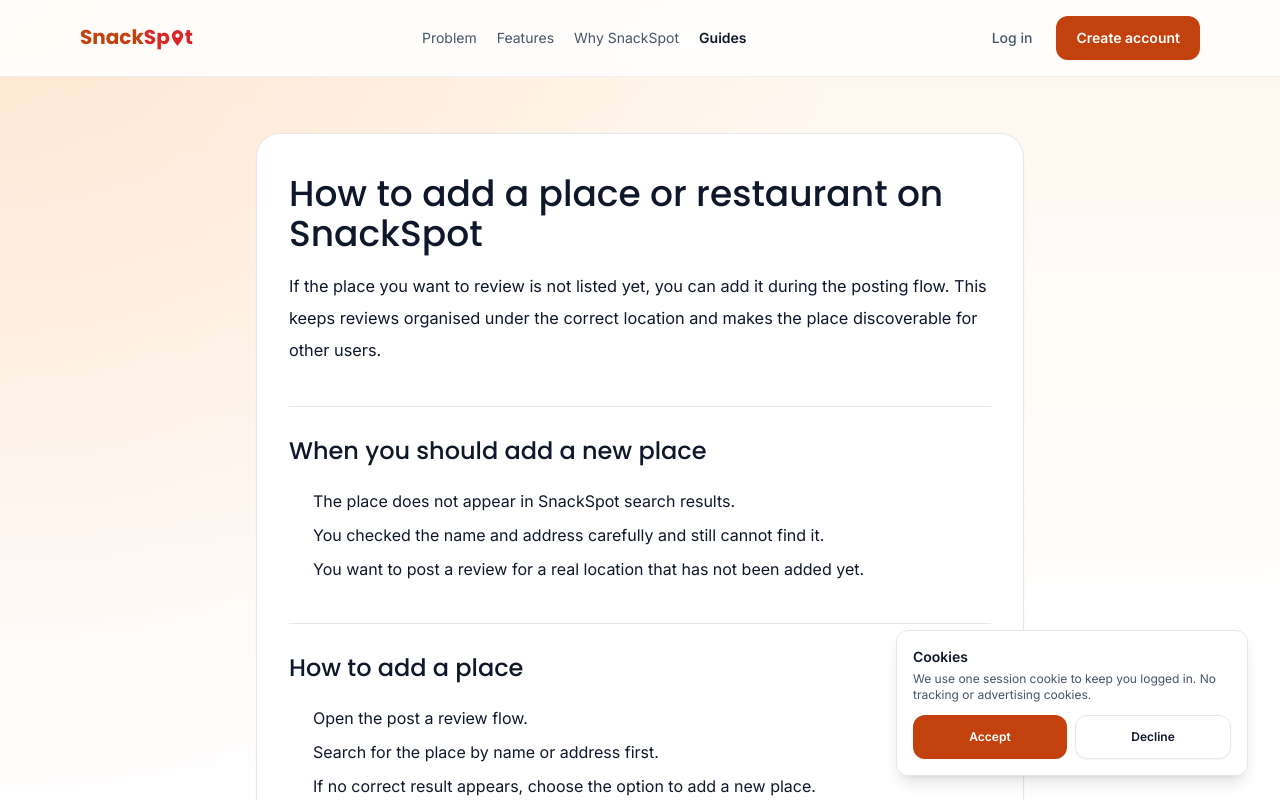
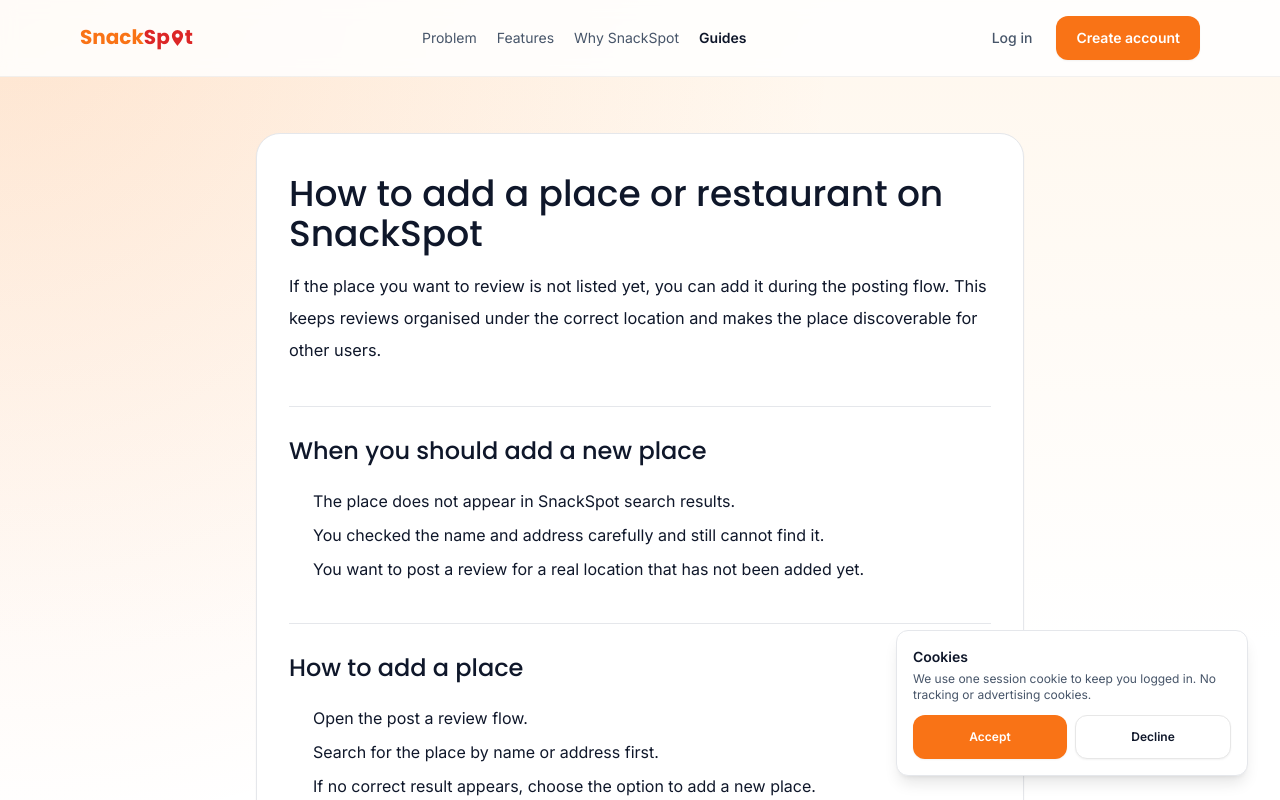
Before and after one commit to stijnvandepol/SnackSpot, a Next.js app in the folder apps/web/: page /guides/how-to-add-a-place in a window 1280 px wide. Shown: the top 800 px of the page. Built offline with nearby package versions, Linux system fonts and the light colour scheme; no server answers.

Commit message:
fix: restore snack-primary to #F97316 in light mode (matches dark mode, admin, email, og-image)

```diff
--- a/apps/web/app/globals.css
+++ b/apps/web/app/globals.css
@@ -5,7 +5,7 @@
 @layer base {
   :root {
     --safe-area-inset-bottom: env(safe-area-inset-bottom, 0px);
-    --snack-primary: #C2410C;
+    --snack-primary: #F97316;
     --snack-accent: #DC2626;
     --snack-rating: #F59E0B;
     --snack-bg: #FFFFFF;
```
